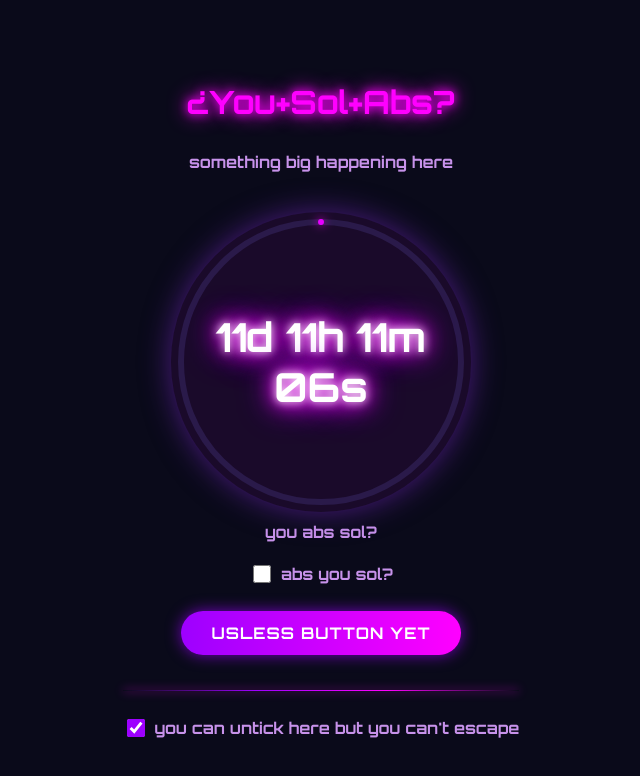
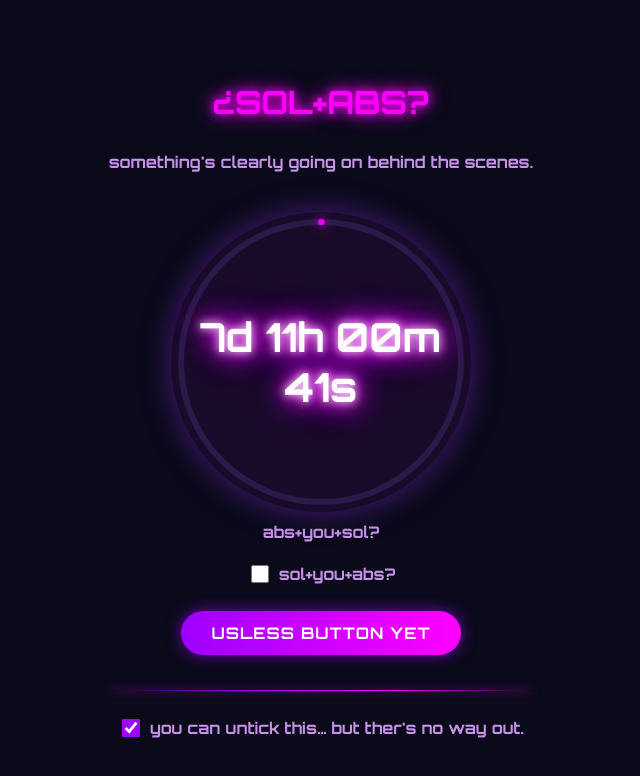
Before and after one commit to mefistas/solabs, a plain HTML site: page index.html in a window 1280 px wide. Shown: the whole page, without its empty margins (319-959 px from the left). Drawn offline with Linux system fonts and the light colour scheme.

Commit message:
Update index.html

```diff
--- a/index.html
+++ b/index.html
@@ -3,9 +3,9 @@
 <head>
     <meta charset="UTF-8">
     <meta name="viewport" content="width=device-width, initial-scale=1.0">
-    <title>solabs</title>
+    <title>Solabs</title>
     <style>
-        /* Все стили остаются точно такими же, как в предыдущей версии */
+
         @import url('https://fonts.googleapis.com/css2?family=Orbitron:wght@700&display=swap');
 
         body {
@@ -159,14 +159,14 @@
             box-shadow: 0 0 10px #ff00ff;
         }
 
-        .github-connect {
+        .intro-connect {
             display: flex;
             align-items: center;
             justify-content: center;
             color: #c792ea;
         }
 
-        .github-connect input {
+        .intro-connect input {
             margin-right: 10px;
             width: 18px;
             height: 18px;
@@ -176,20 +176,20 @@
 </head>
 <body>
     <div class="container">
-        <h1>¿You+Sol+Abs?</h1>
-        <p class="info-text">something big happening here</p>
+        <h1>¿SOL+ABS?</h1>
+        <p class="info-text">something's clearly going on behind the scenes.</p>
 
         <div class="timer-container">
             <svg width="0" height="0">
                 <defs>
-                    <linearGradient id="gradient" x1="0%" y1="0%" x2="100%" y2="100%">
+                    <lineargradient id="gradient" x1="0%" y1="0%" x2="100%" y2="100%">
                         <stop offset="0%" stop-color="#9d00ff" />
                         <stop offset="100%" stop-color="#ff00ff" />
-                    </linearGradient>
+                    </lineargradient>
                 </defs>
             </svg>
             <div class="timer-circle">
-                <svg class="progress-ring" viewBox="0 0 300 300">
+                <svg class="progress-ring" viewbox="0 0 300 300">
                     <circle class="progress-ring-bg" r="140" cx="150" cy="150"></circle>
                     <circle class="progress-ring-fill" r="140" cx="150" cy="150"></circle>
                 </svg>
@@ -197,34 +197,32 @@
             </div>
         </div>
 
-        <p class="info-text"><strong>you abs sol?</strong></p>
+        <p class="info-text"><strong>abs+you+sol?</strong></p>
 
         <div class="checkbox-container">
             <input type="checkbox" id="confirm">
-            <label for="confirm">abs you sol?</label>
+            <label for="confirm">sol+you+abs?</label>
         </div>
 
         <button class="btn">usless button yet</button>
 
         <div class="divider"></div>
 
-        <div class="github-connect">
-            <input type="checkbox" id="github" checked>
-            <label for="github">you can untick here but you can't escape</label>
+        <div class="intro-connect">
+            <input type="checkbox" id="intro" checked>
+            <label for="intro">you can untick this… but ther's no way out.</label>
         </div>
     </div>
 
     <audio id="bgMusic" loop>
-        <source src="https://www.soundhelix.com/examples/mp3/SoundHelix-Song-1.mp3" type="audio/mpeg">
+		<source src="https://www.soundhelix.com/examples/mp3/SoundHelix-Song-1.mp3" type="audio/mpeg">
     </audio>
 
     <script>
-        // Фиксированная конечная дата: текущее время + 11 дней, 11 часов, 11 минут, 11 секунд
-        const endDate = new Date();
-        endDate.setDate(endDate.getDate() + 11);
-        endDate.setHours(endDate.getHours() + 11);
-        endDate.setMinutes(endDate.getMinutes() + 11);
-        endDate.setSeconds(endDate.getSeconds() + 11);
+
+        const startDate = new Date('2025-05-04T00:00:05');
+        const endDate = new Date('2025-05-11T11:11:11');
+        const totalTime = endDate - startDate;
 
         const countdownElement = document.getElementById('countdown');
         const progressFill = document.querySelector('.progress-ring-fill');
@@ -244,7 +242,7 @@
             const diff = endDate - now;
 
             if (diff <= 0) {
-                countdownElement.textContent = '00d 00h 00m 00s';
+                countdownElement.textContent ='00d 00h 00m 00s';
                 progressFill.style.strokeDashoffset = 0;
                 return;
             }
@@ -257,18 +255,13 @@
             const pad = (num) => num.toString().padStart(2, '0');
             countdownElement.textContent = `${days}d ${pad(hours)}h ${pad(minutes)}m ${pad(seconds)}s`;
 
-            // Общее время в миллисекундах (11 дней 11 часов 11 минут 11 секунд)
-            const totalTime = 11 * 24 * 60 * 60 * 1000 +  // дни
-                            11 * 60 * 60 * 1000 +        // часы
-                            11 * 60 * 1000 +             // минуты
-                            11 * 1000;                   // секунды
 
-            const elapsed = totalTime - diff;
-            const progress = elapsed / totalTime;
-            progressFill.style.strokeDashoffset = circumference - progress * circumference;
+            const elapsed = new Date() - startDate;
+            const progress = Math.min(elapsed / totalTime, 1);
+            progressFill.style.strokeDashoffset = circumference - (progress * circumference);
         }
 
-        // Update immediately and then every second
+
         updateCountdown();
         setInterval(updateCountdown, 1000);
     </script>
```
